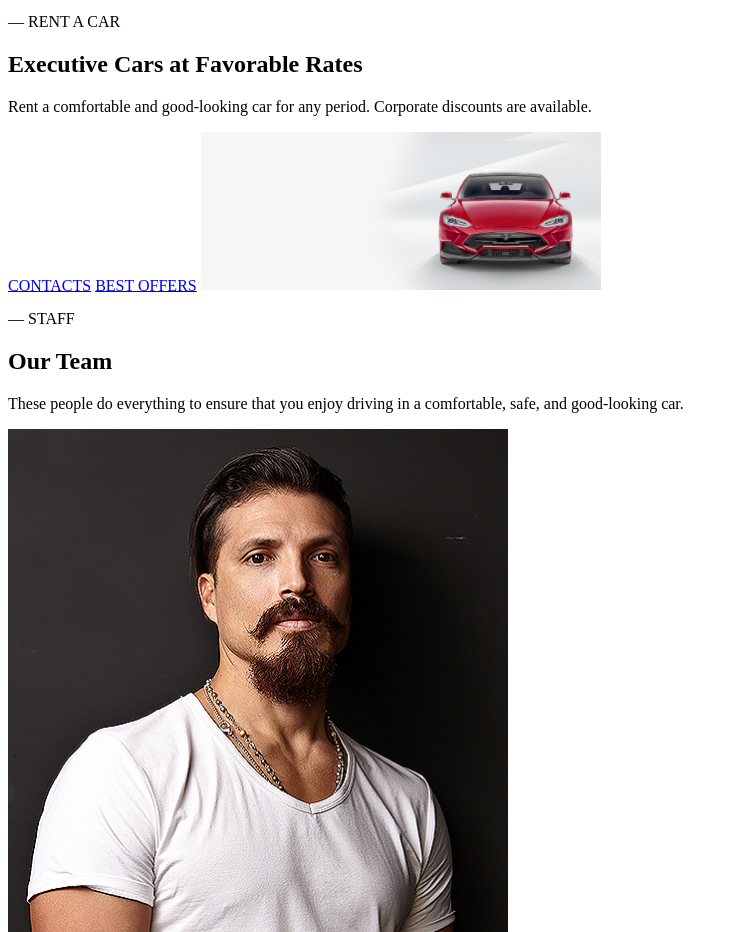
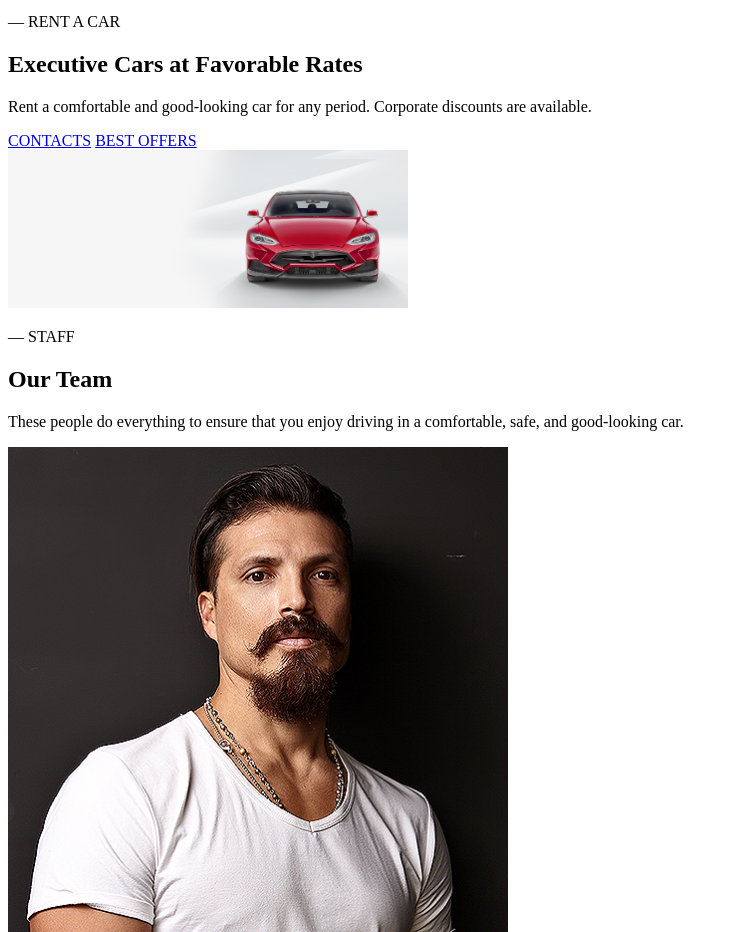
Before and after one commit to koldovsky/728-team-04, a plain HTML site: page index.html in a window 1280 px wide. Shown: the part 6824-7756 px from the top of the page, without its empty margins (0-739 px from the left). Drawn offline with Linux system fonts and the light colour scheme.

Commit message:
Block9+Block10

```diff
--- a/index.html
+++ b/index.html
@@ -230,8 +230,12 @@
             <p id="rent-a-car__section-title" class="rent-a-car__title">— RENT A CAR</p>
             <h2 class="rent-a-car__title">Executive Cars at Favorable Rates</h2>
             <p class="rent-a-car__details">Rent a comfortable and good-looking car for any period. Corporate discounts are available.</p>
-            <a href="#contacts" class="rent-a-car__contacts-button button">CONTACTS</a>
-            <a href="#best-offer" class="rent-a-car__best-offer-button button">BEST OFFERS</a>
+
+            <div class="rent-a-car__go-away-buttons">
+                <a href="#contacts" class="rent-a-car__contacts-button button">CONTACTS</a>
+                <a href="#best-offer" class="rent-a-car__best-offer-button button">BEST OFFERS</a>
+            </div>
+
             <img class="block9-background__item-image" src="./img/Block9-background-with-a-red-sedan-1920px.png" width="400" alt="background-with-a-red-sedan">
         </section>
 
```
